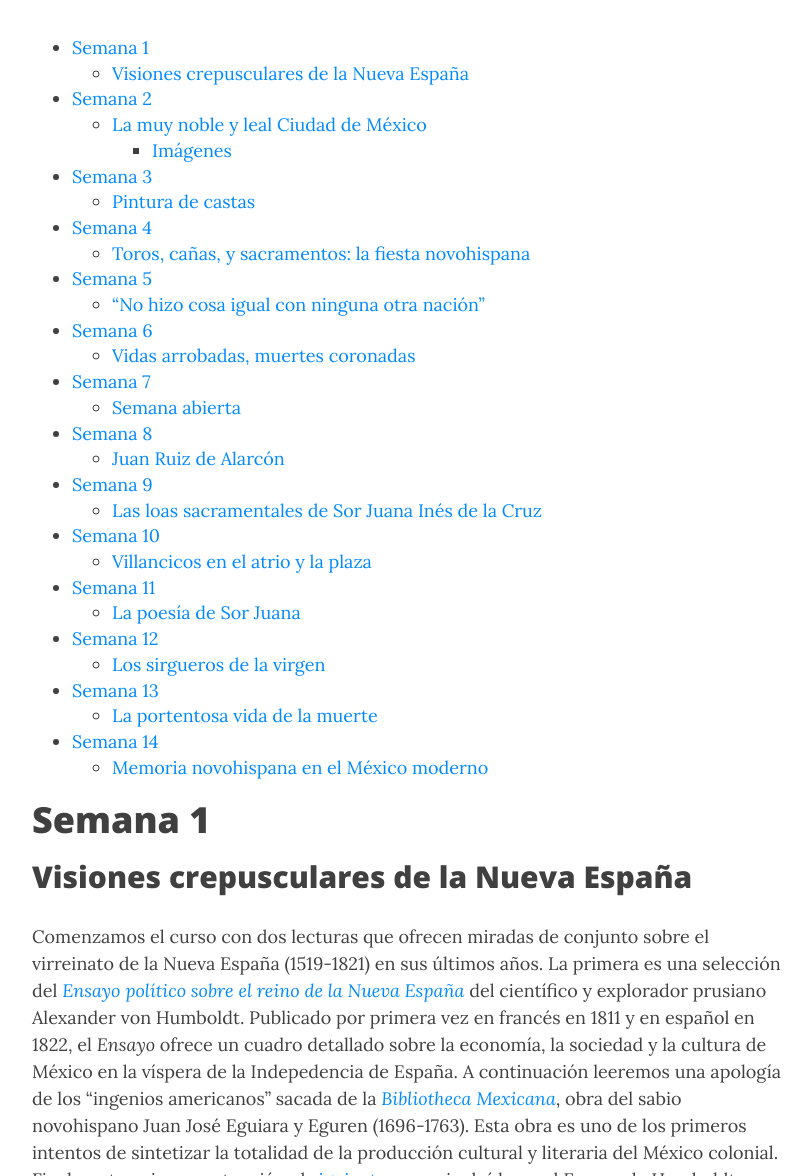
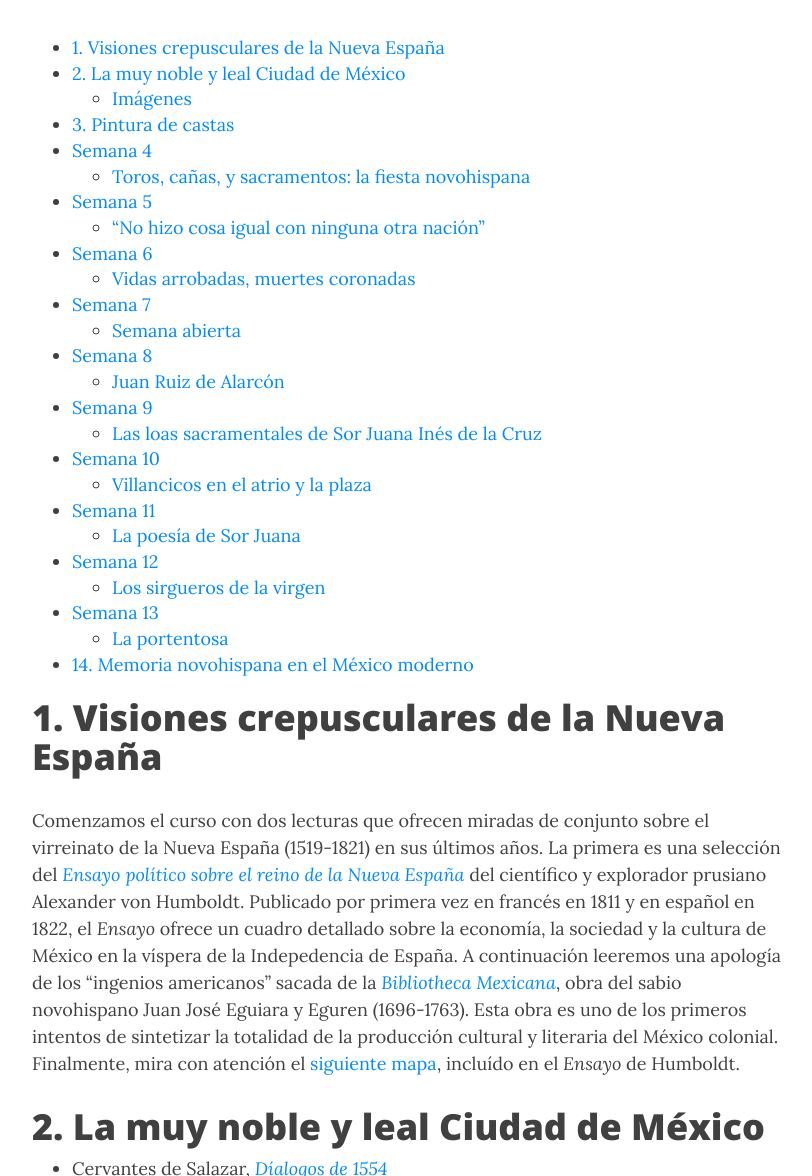
Before and after one commit to Hipomenes/novohispana, a Jekyll site: the page built from syllabus.md, in a window 1280 px wide and 1400 px high, scrolled down 265 px. Shown: the part 224-1400 px from the top of the window, without its empty margins (233-1045 px from the left). Built offline with Jekyll 4.4.1, drawn with Linux system fonts in a browser that asks for light colours; nearby versions of some CDN libraries; some of the changed text lies outside the part shown.

Commit message:
Update syllabus.md

```diff
--- a/syllabus.md
+++ b/syllabus.md
@@ -4,18 +4,17 @@ title: Temario
 bigimg: /img/4partes.jpg
 ---
 
+
+
+
 * TOC
 {:toc}
 
-# Semana 1
-
-## Visiones crepusculares de la Nueva España
+# 1. Visiones crepusculares de la Nueva España
 
 Comenzamos el curso con dos lecturas que ofrecen miradas de conjunto sobre el virreinato de la Nueva España (1519-1821) en sus últimos años. La primera es una selección del [*Ensayo político sobre el reino de la Nueva España*]() del científico y explorador prusiano Alexander von Humboldt. Publicado por primera vez en francés en 1811 y en español en 1822, el *Ensayo* ofrece un cuadro detallado sobre la economía, la sociedad y la cultura de México en la víspera de la Indepedencia de España. A continuación leeremos una apología de los "ingenios americanos" sacada de la [*Bibliotheca Mexicana*](), obra del sabio novohispano Juan José Eguiara y Eguren (1696-1763). Esta obra es uno de los primeros intentos de sintetizar la totalidad de la producción cultural y literaria del México colonial. Finalmente, mira con atención el [siguiente mapa](https://upload.wikimedia.org/wikipedia/commons/6/60/1811_Humboldt_Map_of_Mexico%2C_Texas%2C_Louisiana%2C_and_Florida_-_Geographicus_-_Mexique-humboldt-1811.jpg), incluído en el *Ensayo* de Humboldt.
 
-# Semana 2
-
-## La muy noble y leal Ciudad de México
+# 2. La muy noble y leal Ciudad de México
 
 - Cervantes de Salazar, [*Díalogos de 1554*]()
 - Bernando de Balbuena, [*Grandeza mexicana*]()
@@ -25,9 +24,7 @@ Comenzamos el curso con dos lecturas que ofrecen miradas de conjunto sobre el vi
 - José Antonio Villaseñor y Sánchez de la [Ciudad de México, 1753.]
 
 
-# Semana 3
-
-## Pintura de castas
+# 3. Pintura de castas
 
 Para familiarizarnos con el tema, puedes comenzar viendo [este video](https://youtu.be/yk6fAcqfvEk) (2 min) y mirando con atención [ésta pintura](https://drive.google.com/file/d/1vqXNRs7civ64zqYK4JRD3ivgxRNVKNeX/view?usp=sharing). Para la primera sesión, leeremos dos ensayos visuales: [«La sociedad de castas en la Nueva España»](http://ezproxy.bu.edu/login?url=https://www.jstor.org/stable/24326827), de Jacques Lafaye y [«La fiebre de la imagen en la pintura de castas»](http://ezproxy.bu.edu/login?url=https://www.jstor.org/stable/24326830), de Margarita Orellana.
 Pondremos especial atención en los testimonios de la época que aparecen en los ensayos, como los del viajero inglés Thomas Gage (c. 1603 - 1656), del escritor Mateo Rosas de Oquendo (¿1559? - 1612) y de Fernández de Lizardi (1776 – 1827), el primer novelista del México independiente.
@@ -93,10 +90,11 @@ Esta semana trabajaremos de manera independiente con los materiales disponibles
 
 # Semana 13
 
-## La portentosa vida de la muerte
+## La portentosa
 
-# Semana 14
 
-## Memoria novohispana en el México moderno
+
+
+# 14. Memoria novohispana en el México moderno
 
 Concluímos nuestro semestre con una lectura que nos ayudará a pensar en el legado novohispano en el México (y Estados Unidos) moderno, legado olvidado o expresamente surpimido de las narrativas históricas que acompañaron la formación de los estados modernos de Norteamérica. Se trata del ensayo ["Memoria, paisaje, horizonte: Los jesuitas y la construcción de la nación mestiza"](http://ezproxy.bu.edu/login?url=https://www.jstor.org/stable/24318862) del antropólogo e historiador Alfanso Alfaro.
```
